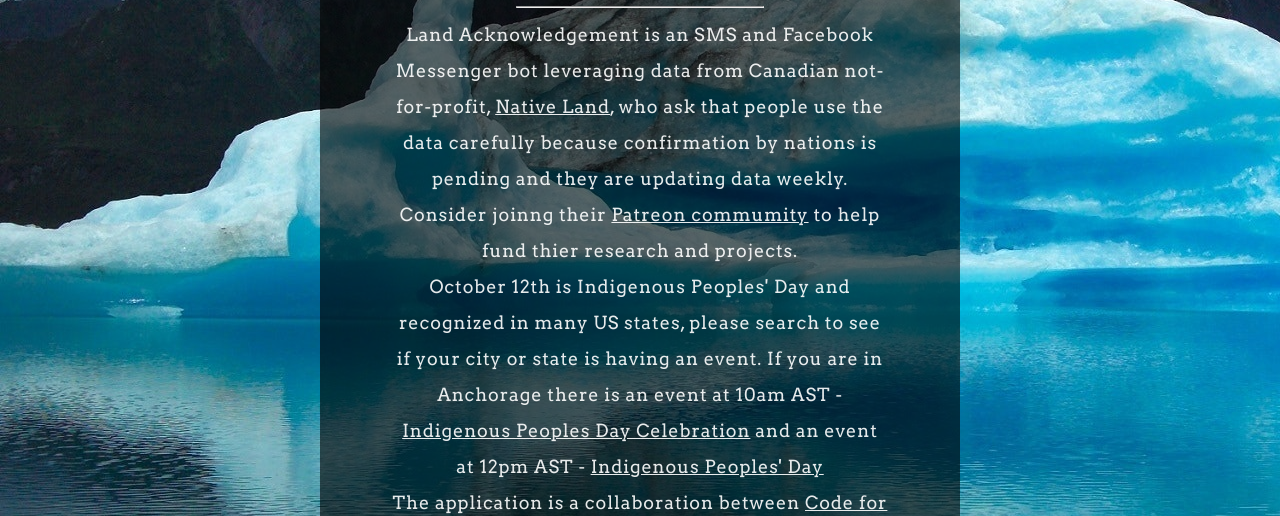
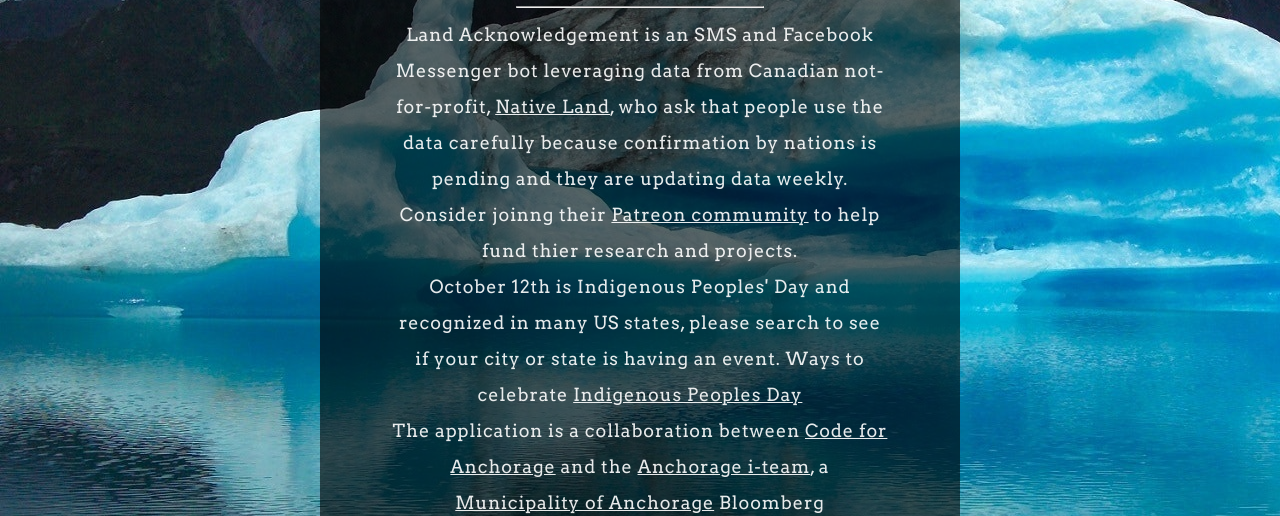
Before and after one commit to codeforanchorage/land_acknowledgement, a plain HTML site: page docs/index.html in a window 1280 px wide. Shown: the part 436-952 px from the top of the page. Drawn offline with Linux system fonts and the light colour scheme.

Commit message:
Added Smithsonian link

```diff
--- a/docs/index.html
+++ b/docs/index.html
@@ -42,10 +42,9 @@
               <section>
                 <p>Land Acknowledgement is an SMS and Facebook Messenger bot leveraging data from Canadian not-for-profit, <a target="_blank" href="https://native-land.ca/">Native Land</a>,
                     who ask that people use the data carefully because confirmation by nations is pending and they are updating data weekly. Consider joinng
-                    their <a target="_blnak" href="https://www.patreon.com/nativeland/posts">Patreon commumity</A> to help fund thier research and projects.</p>
-                <p>October 12th is Indigenous Peoples' Day and recognized in many US states, please search to see if your city or state is having an event. If you are in Anchorage
-                  there is an event at 10am AST - <a target=_blank" href="https://www.facebook.com/events/801732270563073">Indigenous Peoples Day Celebration<a/>
-                      and an event at 12pm AST - <a target=_blank" href="https://www.facebook.com/events/2043263785808480">Indigenous Peoples' Day<a/></p>
+                    their <a target="_blnak" href="https://www.patreon.com/nativeland">Patreon commumity</A> to help fund thier research and projects.</p>
+                <p>October 12th is Indigenous Peoples' Day and recognized in many US states, please search to see if your city or state is having an event. Ways to
+                    celebrate <a target=_blank" href="https://www.smithsonianmag.com/blogs/national-museum-american-indian/2020/10/07/indigenous-peoples-day-2020/">Indigenous Peoples Day</a></p>
             </section>
             <section>
                 <p>The application is a collaboration between <a target="_blank" href="https://codeforanchorage.org">Code for Anchorage</a> and the <a target="_blank" href="https://medium.com/anchorage-i-team">Anchorage i-team</a>, a
```
